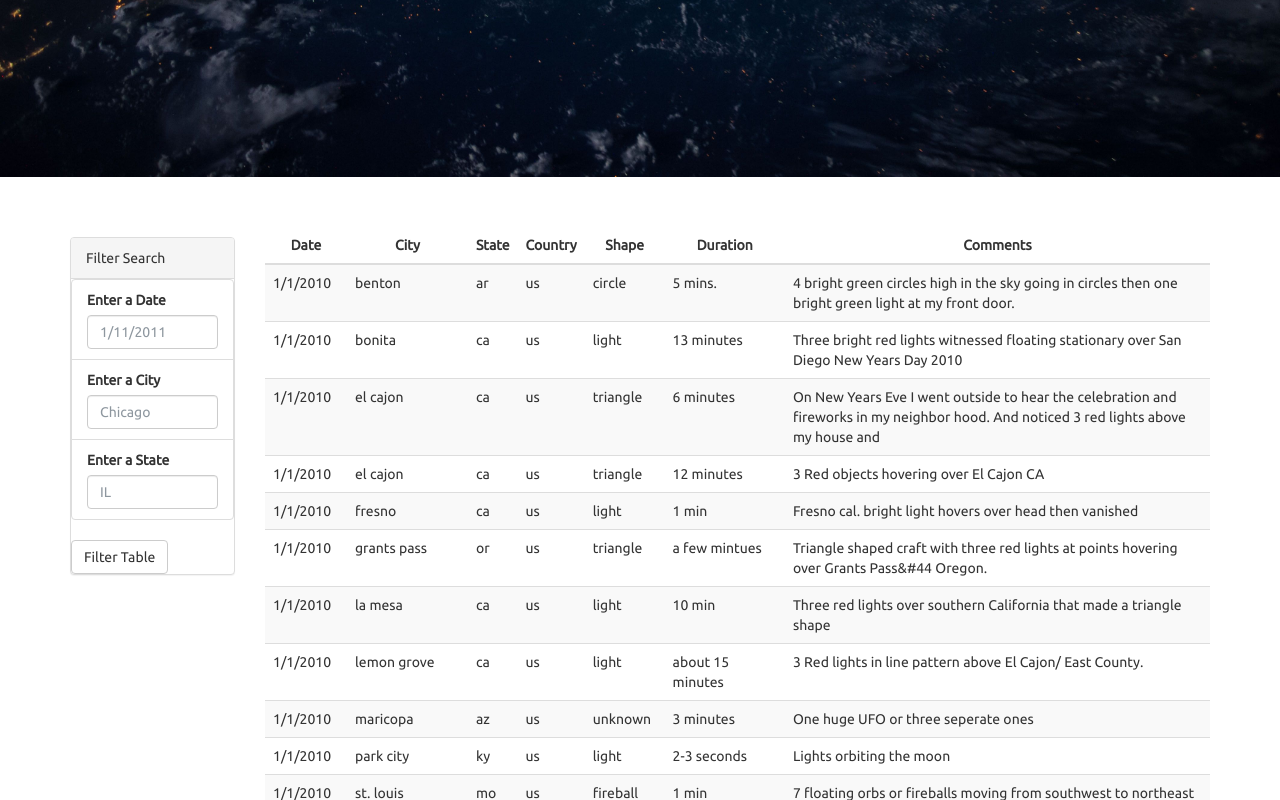
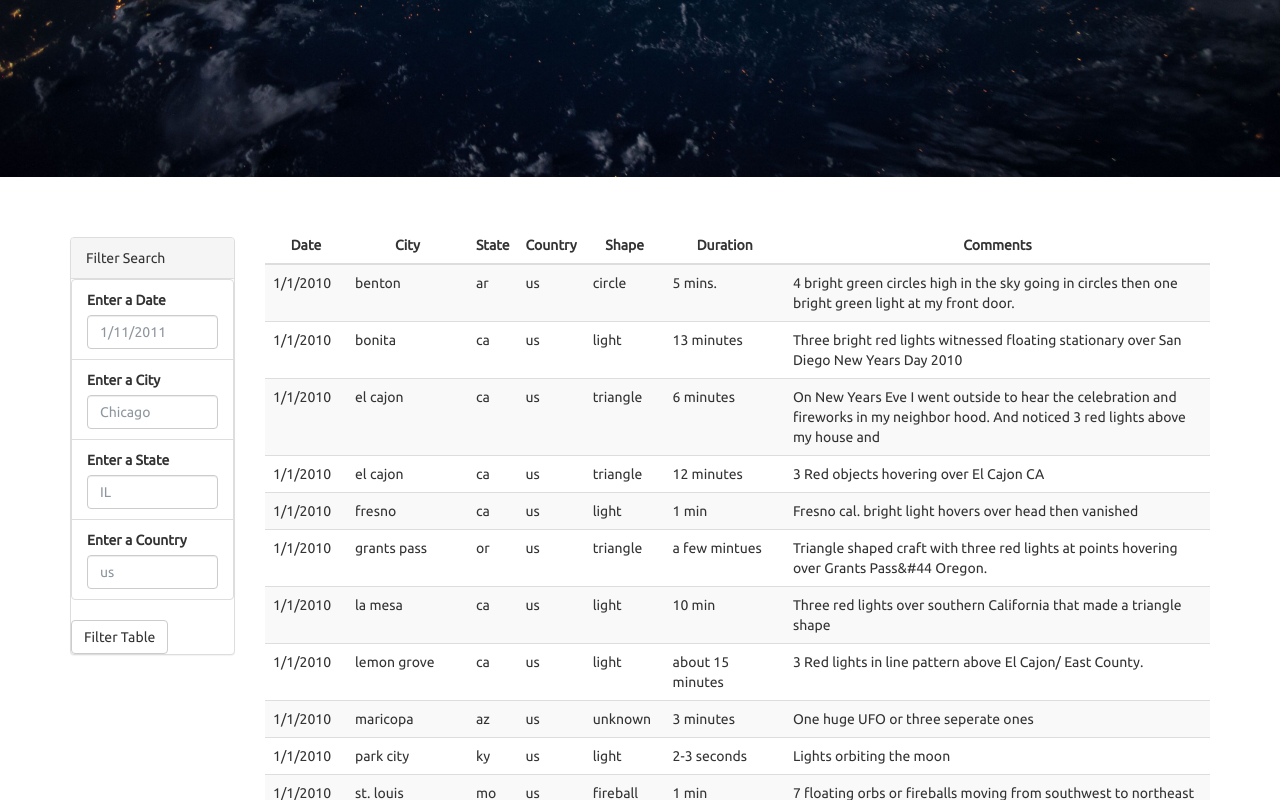
Before and after one commit to walaha2002/javascript-challenge, a plain HTML site: page UFO-Level-1/index.html in a window 1280 px wide. Shown: the part 435-1235 px from the top of the page. Drawn offline with nearby package versions, Linux system fonts and the light colour scheme.

Commit message:
-Adds Country filter to index.html file

```diff
--- a/UFO-Level-1/index.html
+++ b/UFO-Level-1/index.html
@@ -47,6 +47,10 @@
                         <label for="state">Enter a State</label>
                         <input class="form-control" id="state" type="text" placeholder="IL">
                       </li>
+                      <li class="filter list-group-item">
+                        <label for="country">Enter a Country</label>
+                        <input class="form-control" id="country" type="text" placeholder="us">
+                      </li>
                     </ul>
                   </div>
                   <button id="filter-btn" type="button" class="btn btn-default">Filter Table</button>
```
